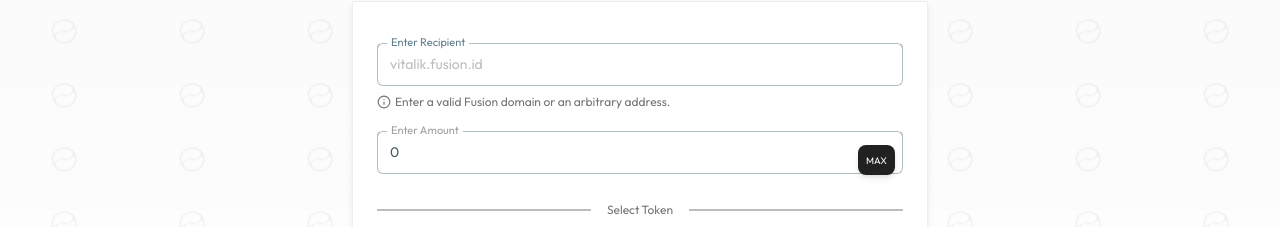
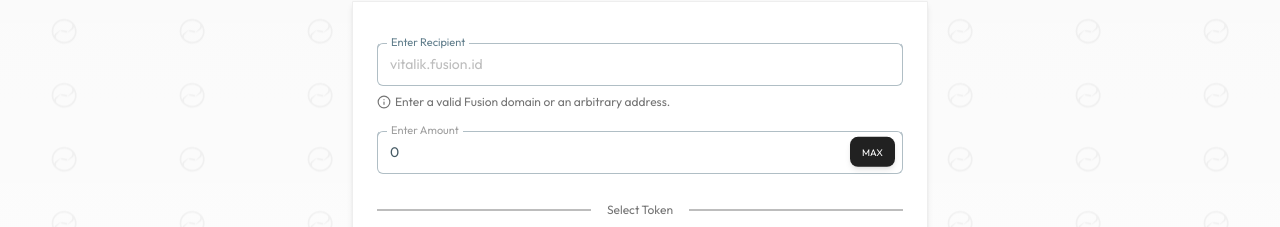
Before and after one commit to Muziris-Labs/fusion-frontend, a Next.js app: page /transfer in a window 1280 px wide. Shown: the part 217-444 px from the top of the page. Built offline with nearby package versions, Linux system fonts and the light colour scheme.

Commit message:
Max button and height bug fix

```diff
--- a/app/(dashboard)/layout.js
+++ b/app/(dashboard)/layout.js
@@ -6,7 +6,7 @@ import WalletProvider from "@/provider/WalletProvider";
 const DashboardLayout = ({ children }) => {
   return (
     <WalletProvider>
-      <div className="relative m-4 z-10">
+      <div className="relative p-4 z-10 min-h-screen">
         <NavBar />
         {children}
       </div>
--- a/components/layout/transfer/TransferStep1.js
+++ b/components/layout/transfer/TransferStep1.js
@@ -187,9 +187,9 @@ const TransferStep1 = () => {
           }}
         />
 
-        <div className="absolute top-[0.91rem] right-2">
+        <div className="absolute top-1/2 -translate-y-1/2 right-2">
           <Button
-            className="rounded-lg text-[0.6rem] flex items-center justify-center font-normal p-2"
+            className="rounded-lg text-[0.6rem] flex items-center justify-center font-normal px-3 py-2"
             onClick={() => {
               if (!tokenBalance) return;
               dispatch(
```
